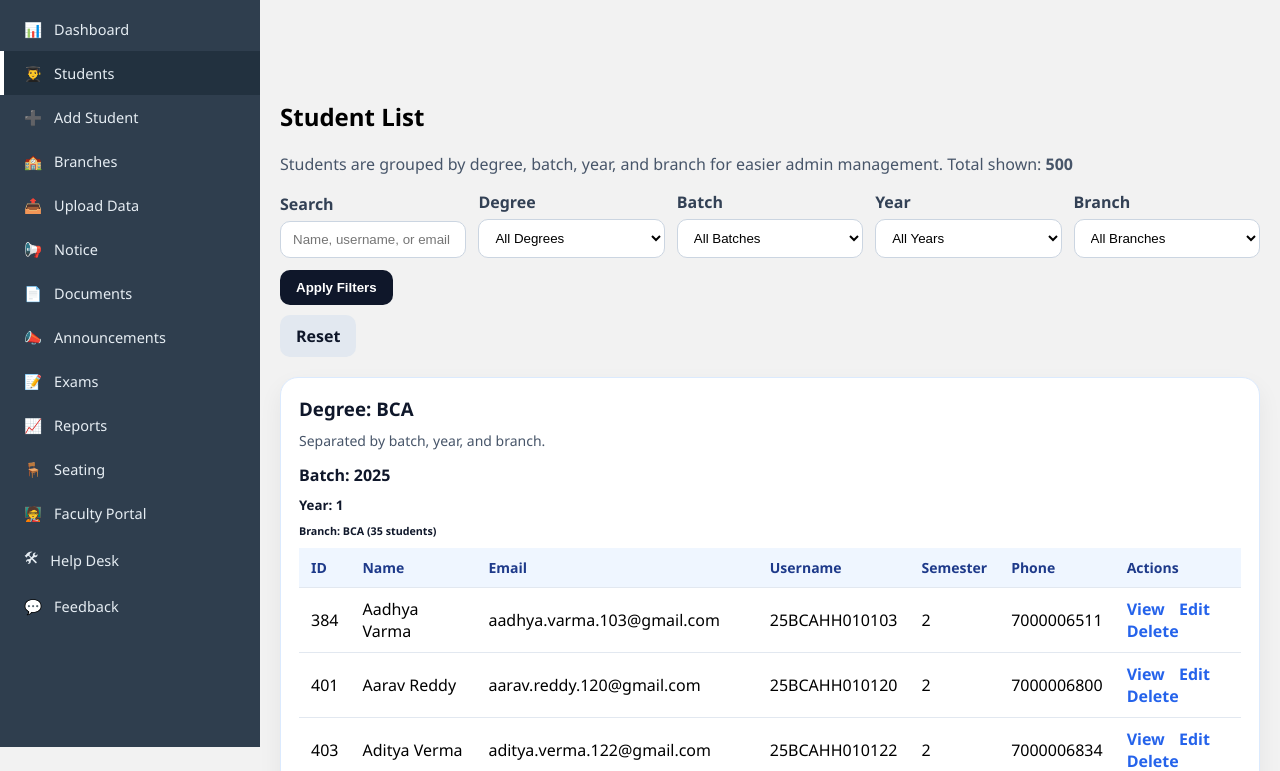
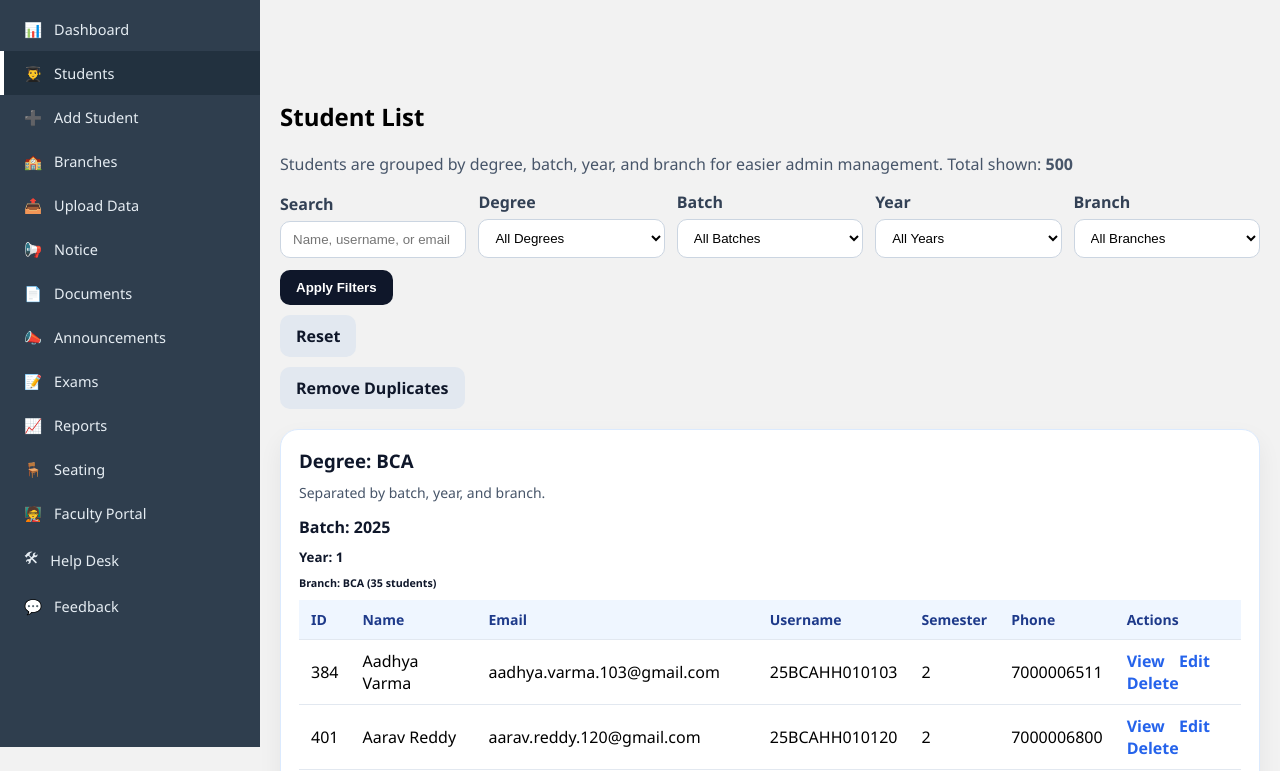
Before and after one commit to Abhishek12prog/SIS, a Flask app: page /students in a window 1280 px wide. Shown: the part 61-832 px from the top of the page. Run offline with Flask 3, Linux system fonts and the light colour scheme; a user stored in the database is signed in; data comes from the database, SQL or seed files in the repository.

Commit message:
Update students.html

```diff
--- a/templates/students.html
+++ b/templates/students.html
@@ -190,6 +190,7 @@
     <div class="students-toolbar-actions">
         <button type="submit">Apply Filters</button>
         <a href="{{ url_for('students') }}">Reset</a>
+        <a href="{{ url_for('cleanup_duplicate_students') }}" onclick="return confirm('Delete duplicate student entries and keep the oldest record for each username?')">Remove Duplicates</a>
     </div>
 </form>
 
```
